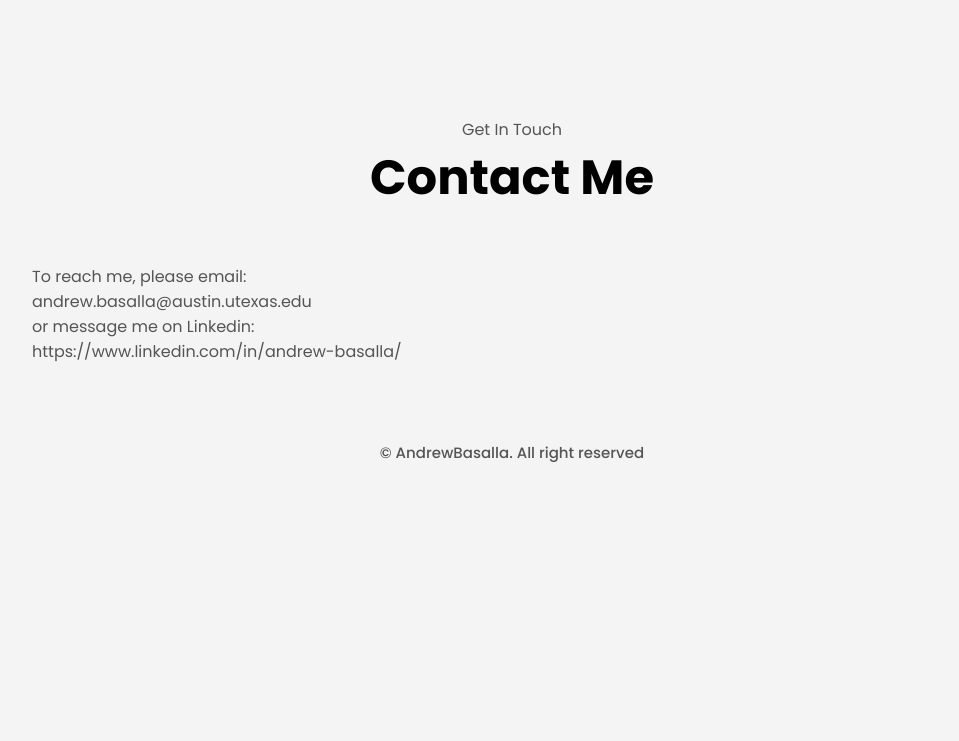
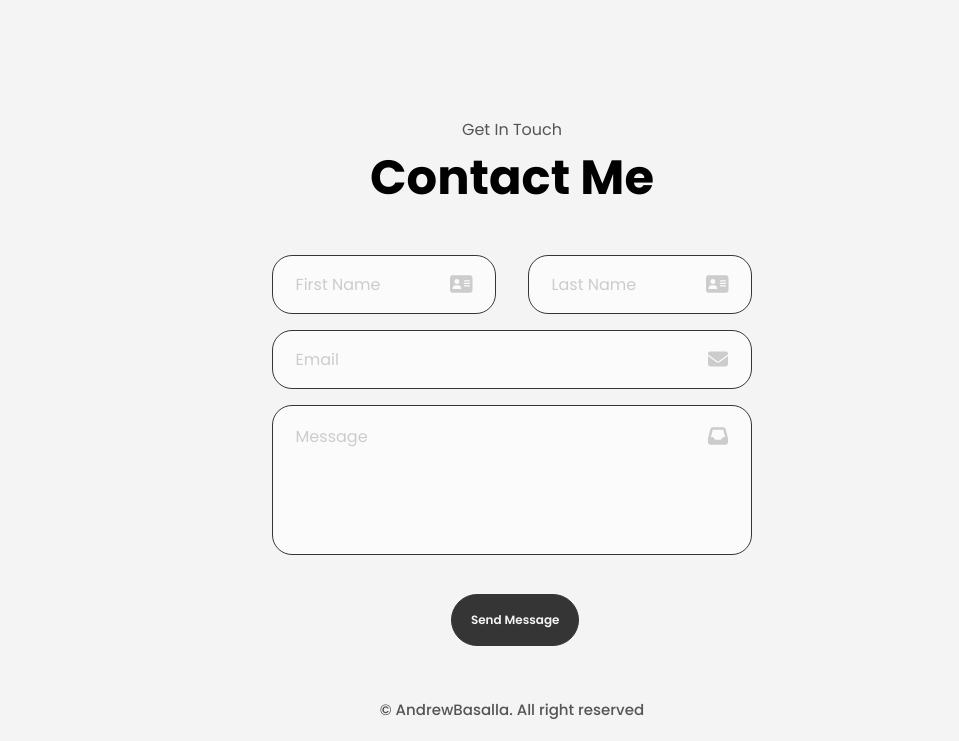
Before and after one commit to BasallaAndrew/Andrews-website, a plain HTML site: page index.html in a window 1280 px wide. Shown: the part 5066-5807 px from the top of the page, without its empty margins (128-1087 px from the left). Before the commit the page ends 5550 px from the top, so only its background shows below. Drawn offline with nearby package versions, Linux system fonts and the light colour scheme.

Commit message:
email submission

```diff
--- a/index.html
+++ b/index.html
@@ -178,29 +178,12 @@
         <p class="section__text__p1">Get In Touch</p>
         <h1 class="title">Contact Me</h1>
         <div class="section-container">
-            <div class="about-details-container">
-                <div class="text-container">
-                    <p>
-                    </br></br>
-                        To reach me, please email:</br> andrew.basalla@austin.utexas.edu
-                        </br>
-                        or message me on Linkedin: </br> https://www.linkedin.com/in/andrew-basalla/
-                        </br></br>
-
-
-
-                    </p>
-                </div>
-            </div>
-        <!-- Currently working on trying to get this email to work. -->
-        <!-- <form action="index.html" method="post" class="contact-form">
+        <form action="https://formsubmit.co/andrew.basalla@cuanschutz.edu" method="POST" class="contact-form">
             <div class="input-wrap">
                 <input class="contact-input" autocomplete="off" name="First Name" type="text" required/>
                 <label >First Name</label>
                 <i class="fa-solid fa-address-card form-icon"></i>
             </div>
-
-        <form action="index.html" method="post" class="contact-form">
             <div class="input-wrap">
                 <input class="contact-input" autocomplete="off" name="Last Name" type="text" required/>
                 <label >Last Name</label>
@@ -218,7 +201,7 @@
                 <label>Message</label>
                 <i class="fa-solid fa-inbox form-icon"></i>
             </div>
-            <button class="btn btn-color-1">Send Message</button> -->
+            <button type= "submit" class="btn btn-color-1">Send Message</button>
 
         </form>
     </section>
```
